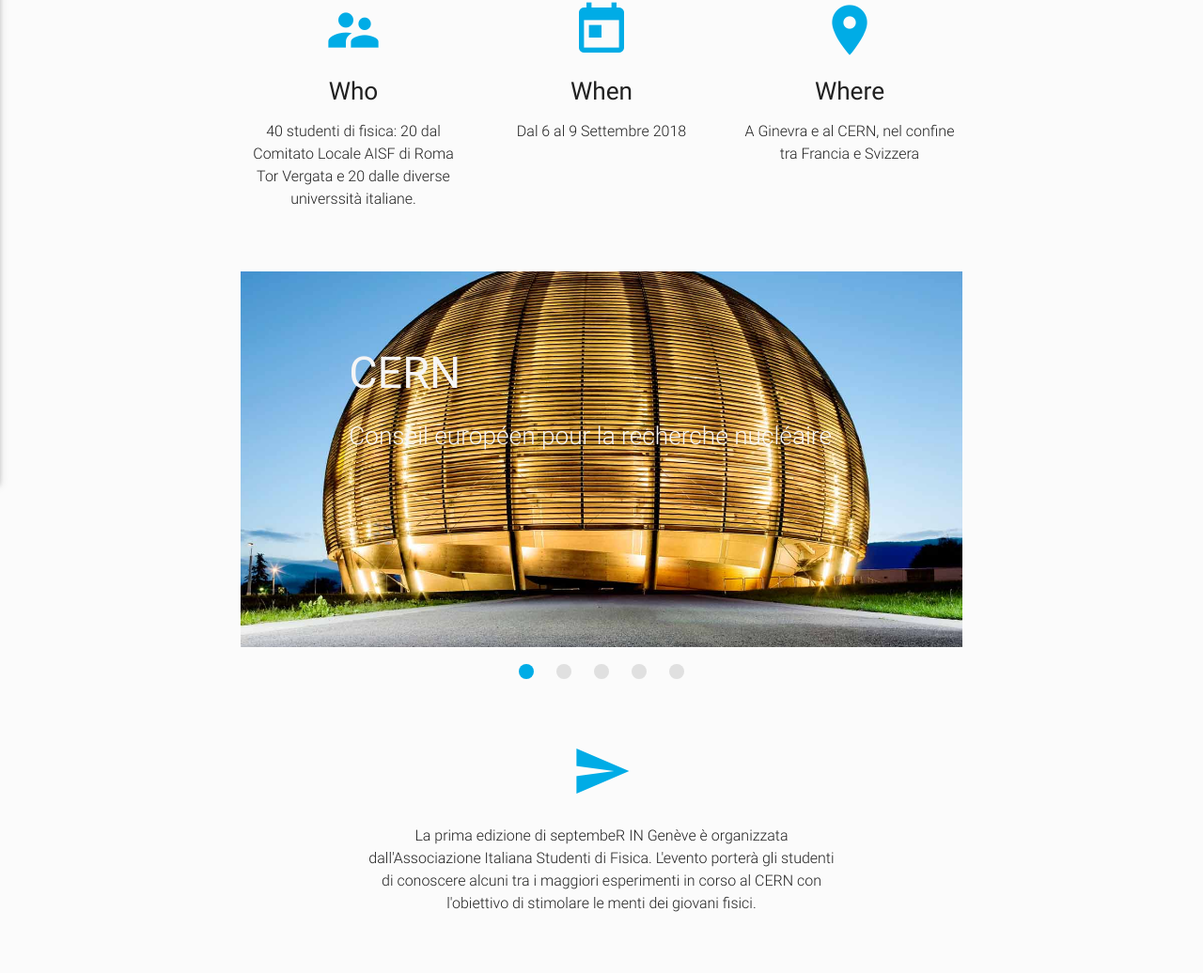
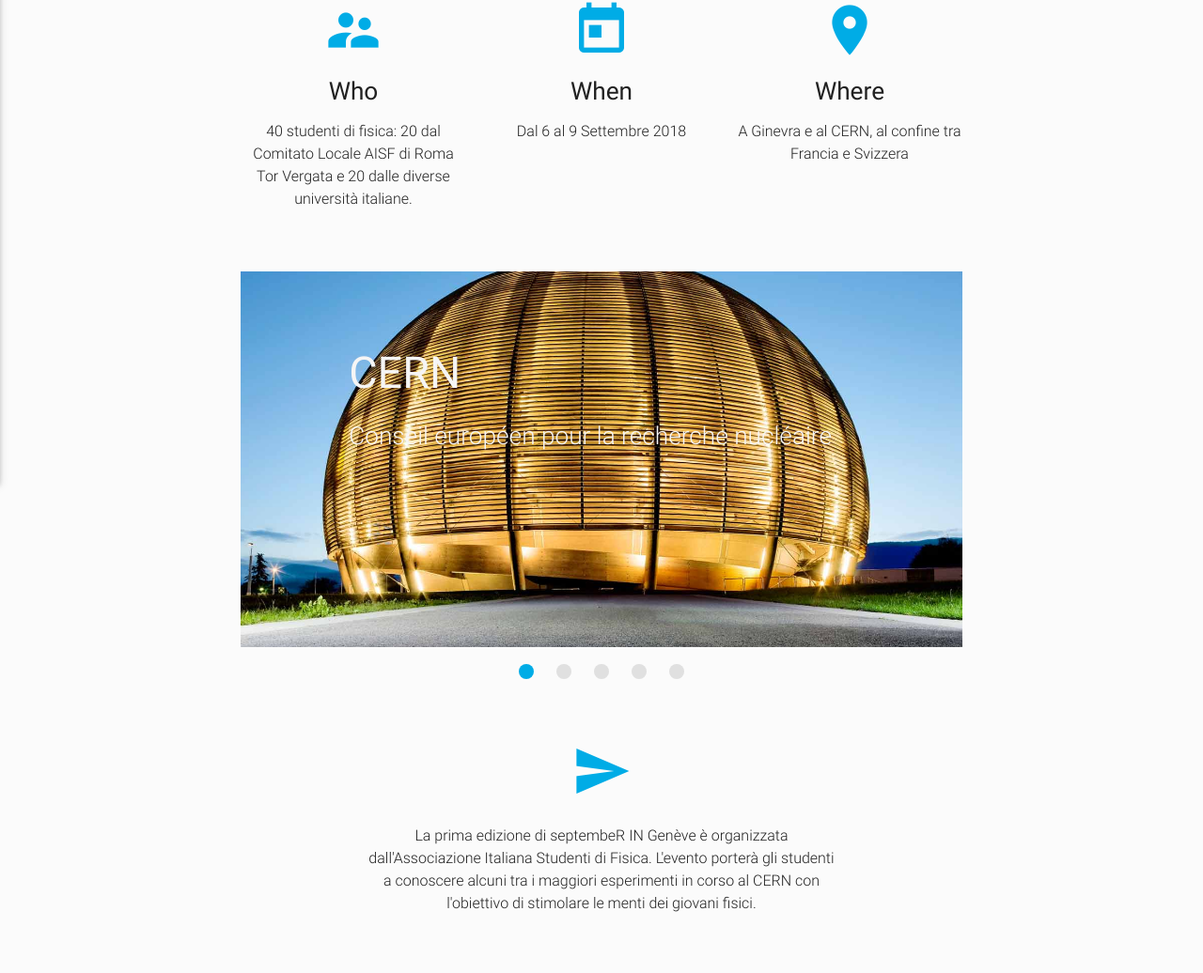
Before and after one commit to ai-sf/ring18, a Jekyll site: the page built from index.html, in a window 1280 px wide. Shown: the part 445-1481 px from the top of the page at 94% size. Built offline with Jekyll 4.4.1, drawn with Linux system fonts in a browser that asks for light colours; nearby versions of some CDN libraries.

Commit message:
Update home.yml

```diff
--- a/_data/home.yml
+++ b/_data/home.yml
@@ -1,10 +1,10 @@
 banner: img/banner.jpg
 
-who: "40 studenti di fisica: 20 dal Comitato Locale AISF di Roma Tor Vergata e 20 dalle diverse universsità italiane."
+who: "40 studenti di fisica: 20 dal Comitato Locale AISF di Roma Tor Vergata e 20 dalle diverse università italiane."
 
 when: "Dal 6 al 9 Settembre 2018"
 
-where: "A Ginevra e al CERN, nel confine tra Francia e Svizzera"
+where: "A Ginevra e al CERN, al confine tra Francia e Svizzera"
 
 slideshow:
   - img: img/cern.jpg
@@ -28,4 +28,4 @@
     title: LHCb
     text: LHCbeauty
 
-paragraph: "La prima edizione di septembeR IN Genève è organizzata dall'Associazione Italiana Studenti di Fisica. L'evento porterà gli studenti di conoscere alcuni tra i maggiori esperimenti in corso al CERN con l'obiettivo di stimolare le menti dei giovani fisici."
+paragraph: "La prima edizione di septembeR IN Genève è organizzata dall'Associazione Italiana Studenti di Fisica. L'evento porterà gli studenti a conoscere alcuni tra i maggiori esperimenti in corso al CERN con l'obiettivo di stimolare le menti dei giovani fisici."
```
